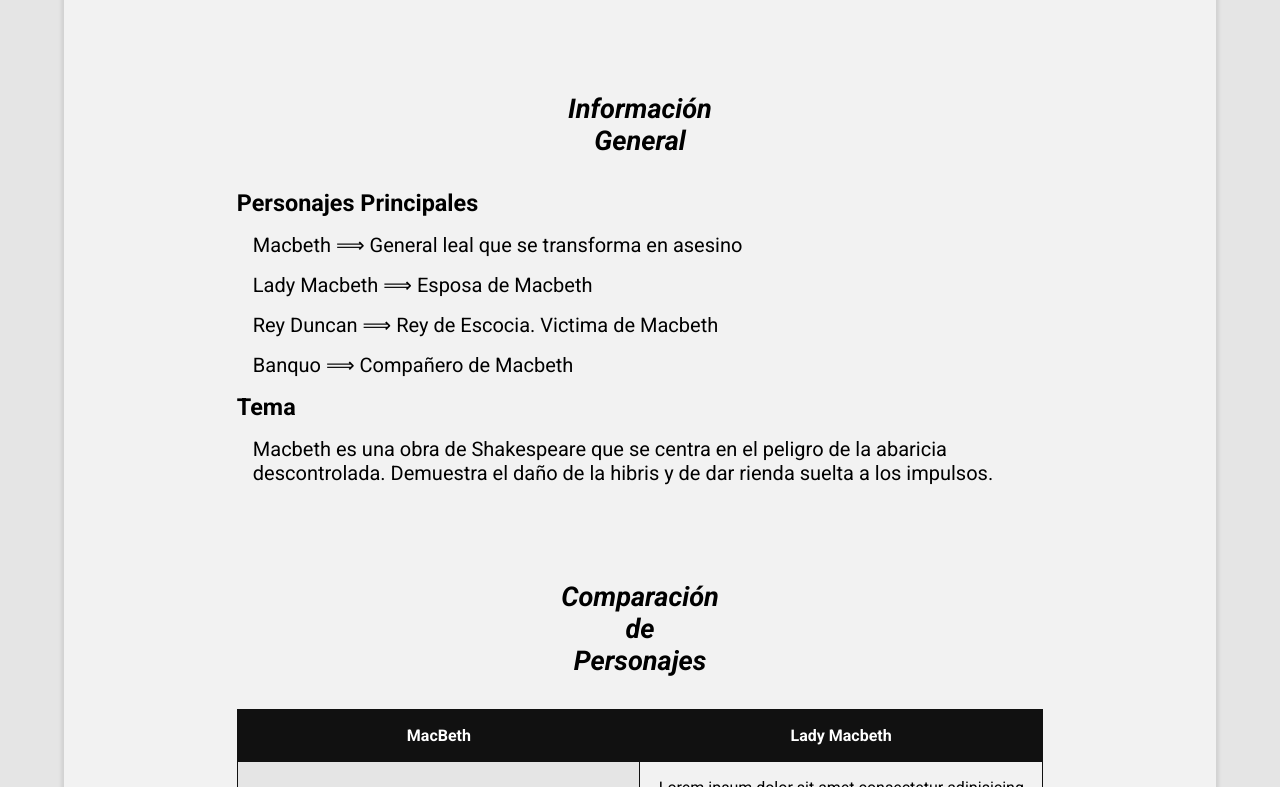
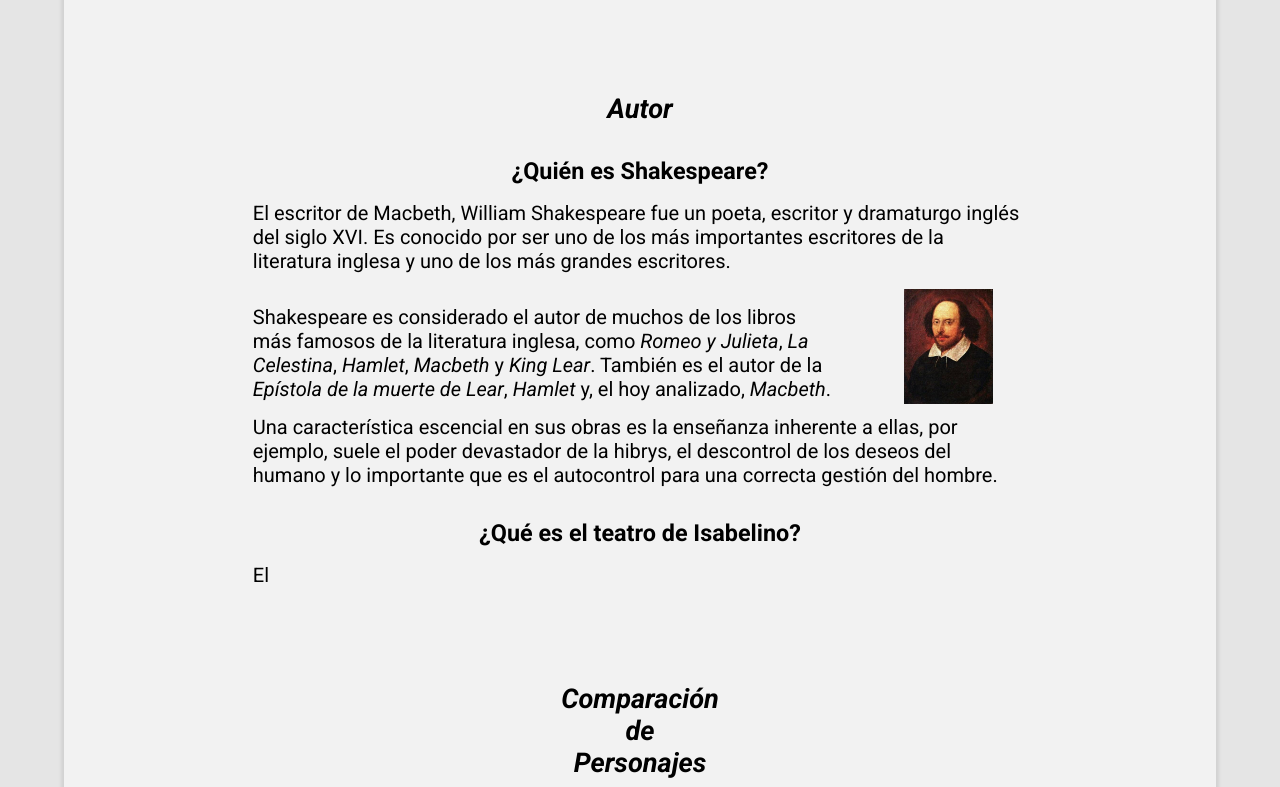
Before and after one commit to SanviDev/analisis-macbeth, a plain HTML site: page index.html in a window 1280 px wide. Shown: the part 658-1445 px from the top of the page. Drawn offline with Linux system fonts and the light colour scheme.

Commit message:
Add files via upload

```diff
--- a/index.html
+++ b/index.html
@@ -27,18 +27,48 @@
             <div class="img">
                 <img src="public/img/Macbeth-Portada.jpg" alt="Imagen de MacBeth">
             </div>
-            <h2>Información <br> General</h2>
+            <h2>Autor</h2>
             <div class="text">
-                <h3>Personajes Principales</h3>
-                <p>Macbeth &xrArr; General leal que se transforma en asesino</p>
-                <p>Lady Macbeth &xrArr; Esposa de Macbeth</p>
-                <p>Rey Duncan &xrArr; Rey de Escocia. Victima de Macbeth</p>
-                <p>Banquo &xrArr; Compañero de Macbeth</p>
-                <h3>Tema</h3>
-                <p>
-                    Macbeth es una obra de Shakespeare que se centra en el peligro de la abaricia descontrolada.
-                    Demuestra el daño de la hibris y de dar rienda suelta a los impulsos.
-                </p>
+                <section class="biografia-sheakspeare">
+                <h3>¿Quién es Shakespeare?</h3>
+
+                    <p>
+                        El escritor de Macbeth, William Shakespeare fue un poeta, escritor y dramaturgo inglés del siglo
+                        XVI. Es
+                        conocido por ser uno de los más importantes escritores de la literatura inglesa y uno de los más
+                        grandes escritores.
+                    </p>
+                    <div class="text-with-image">
+                        <p>
+                            Shakespeare es considerado el autor de muchos de los libros más famosos de la literatura
+                            inglesa, como <i>Romeo y
+                                Julieta</i>,
+                            <i>La Celestina</i>, <i>Hamlet</i>, <i>Macbeth</i> y <i>King Lear</i>. También es el autor
+                            de la <i>Epístola de la
+                                muerte de Lear</i>,
+                            <i>Hamlet</i> y, el hoy analizado, <i>Macbeth</i>.
+                        </p>
+                        <img class="grid-img" src="res/img/shakespeare.jpg" alt="Shakespeare">
+                    </div>
+
+
+                    <p>
+                        Una característica escencial en sus obras es la enseñanza inherente a ellas, por ejemplo, suele
+                        el poder devastador de la hibrys, el descontrol de los deseos del humano y lo importante que es
+                        el autocontrol para una
+                        correcta gestión del hombre.
+                    </p>
+
+                </section>
+                <setion class="teatro-isabelino">
+                    <h3>
+                        ¿Qué es el teatro de Isabelino?
+                    </h3>
+
+                    <p>
+                        El
+                    </p>
+                </setion>
             </div>
 
 
@@ -151,4 +181,5 @@
 
     <script src="public/js/theme.js"></script>
 </body>
+
 </html>
--- a/public/css/activitys.css
+++ b/public/css/activitys.css
@@ -1,3 +1,4 @@
+
 .activity {
     width: 70%;
     margin: 3rem auto;
--- a/public/css/index.css
+++ b/public/css/index.css
@@ -7,15 +7,40 @@
     overflow: hidden;
 }
 
+section {
+    margin: 2rem auto 2rem auto;
+}
+
+.text-with-image {
+    position: relative;
+    display: grid;
+    grid-template-columns: 1fr auto;
+    grid-gap: 1rem;
+    height:110px;
+
+    & .grid-img {
+        height: 115px;
+        margin-right: 50px;
+        margin-bottom: 15px;
+        position:initial;
+        right: 0;
+        margin-left: 2rem;
+    }
+}
+
 .text {
     margin: 2rem auto 2rem auto;
     width: 70%;
     font-size: 20px;
 }
 
-img {height: 100%;}
+img {
+    height: 100%;
+}
 
-.text p {margin: 1rem;}
+.text p {
+    margin: 1rem;
+}
 
 table {
     width: 70%;
@@ -24,7 +49,9 @@ table {
     margin: 0 auto;
 }
 
-thead {background-color: #111;}
+thead {
+    background-color: #111;
+}
 
 th {
     padding: 1rem;
@@ -38,42 +65,90 @@ td {
     border-left: 1px solid#111;
 }
 
-td:nth-child(1) {background-color: #e5e5e5;}
+td:nth-child(1) {
+    background-color: #e5e5e5;
+}
 
-tr {border-bottom: solid 1px#111;}
+tr {
+    border-bottom: solid 1px#111;
+}
 
 hr {
     width: 55%;
     margin: 4rem auto;
 }
 
-.movil {display: none;}
+.movil {
+    display: none;
+}
 
-body.dark table {border: solid 1px#fff;}
 
-body.dark thead {background-color: #eaeaea;}
 
-body.dark th {color: #232323;}
 
-body.dark td {color: #fafafa;}
 
-body.dark td:nth-child(1) {background-color: #1e1e1e;}
 
-body.dark tr {border-bottom: solid 1px#eaeaea;}
+/** Dark Mode */
+
+body.dark table {
+    border: solid 1px#fff;
+}
+
+body.dark thead {
+    background-color: #eaeaea;
+}
+
+body.dark th {
+    color: #232323;
+}
+
+body.dark td {
+    color: #fafafa;
+}
+
+body.dark td:nth-child(1) {
+    background-color: #1e1e1e;
+}
+
+body.dark tr {
+    border-bottom: solid 1px#eaeaea;
+}
+
+
+
+
+/** Media Queries */
 
 @media screen and (max-width: 768px) {
-    .contain {width: 100%;}
+    .contain {
+        width: 100%;
+    }
 
-    .desktop {display: none;}
+    .desktop {
+        display: none;
+    }
 
-    .text {width: 90%;}
+    .text {
+        width: 90%;
+    }
 
     .movil {
         display: table;
         width: 90%;
     }
 
-    td {border-right: solid 1px #111;}
+    td {
+        border-right: solid 1px #111;
+    }
 
-    body.dark td {border-right:solid 1px #fff;}
+    body.dark td {
+        border-right: solid 1px #fff;
+    }
+    .text-with-image {
+        display: flex;
+        height: auto;
+        flex-direction: column;
+        & .grid-img {
+            height: auto;
+        }
+    }
 }
--- a/public/css/styles.css
+++ b/public/css/styles.css
@@ -1,5 +1,4 @@
 @import url('https://fonts.googleapis.com/css2?family=Roboto:ital,wght@0,100;0,300;0,400;0,500;0,700;0,900;1,100;1,300;1,400;1,500;1,700;1,900&display=swap');
-
 * {
     margin: 0;
     padding: 0;
@@ -7,11 +6,8 @@
     transition: background-color 0.2s;
     transition-delay: 0;
 }
-
 html {font-family: 'Roboto', sans-serif;}
-
 body {background-color: #e5e5e5;}
-
 header {
     position: fixed;
     width: 100%;
@@ -22,7 +18,6 @@ header {
     box-shadow: #d2d2d2 0 0 3px 3px;
     z-index: 10;
 }
-
 .header-contain {
     display: flex;
     justify-content: space-around;
@@ -34,14 +29,11 @@ header {
     margin: 0 auto;
     z-index: 10;
 }
-
 header p {font-size: 1.3rem;}
-
 header a {
     text-decoration: none;
     color: black;
 }
-
 .theme {
     position: absolute;
     top: 1rem;
@@ -51,7 +43,6 @@ header a {
     transform: translate(90%, -50%);
     cursor: pointer;
 }
-
 .contain {
     width: 90%;
     margin: 5rem auto 2rem auto;
@@ -59,21 +50,20 @@ header a {
     padding: 2rem 0;
     box-shadow: #d2d2d2 0 0px 3px 3px;
 }
-
 h1,h2 {text-align: center;}
-
 h1 {
     font-size: 2.5rem;
     margin-bottom: 1rem;
 }
-
 h2 {
     font-size: 1.7rem;
     margin-bottom: 2rem;
     margin-top: 6rem;
     font-style: italic;
 }
-
+h3 {
+    text-align: center;
+}
 footer {
     text-align: center;
     display: flex;
@@ -83,7 +73,6 @@ footer {
     width: 100%;
     height: 5rem;
 }
-
 a {
     color: #232323;
     transition: 0.2s;
@@ -94,12 +83,10 @@ a {
         cursor: pointer;
     }
 }
-
 body.dark {
     background-color: #121213;
     color: #fefefe;
 }
-
 body.dark header {
     background-color: #000;
 
@@ -109,20 +96,14 @@ body.dark header {
 
     box-shadow: #151515 0 0px 3px 3px;
 }
-
 body.dark .contain {
     background-color: #232323;
     box-shadow: #151515 0 0px 3px 3px;
 }
-
 body.dark h2 {color: #fff;}
-
 body.dark hr {background-color: #fdfdfd;}
-
 body.dark footer {background-color: #121213;}
-
 body.dark a {color: #fafafa;}
-
 @media screen and (max-width: 768px) {
     header p {
         font-size: 1rem;
--- a/public/css/summaryes.css
+++ b/public/css/summaryes.css
@@ -1,3 +1,4 @@
+
 .distributive {
     margin: 2rem auto 2rem auto;
     width: 70%;
--- a/public/js/theme.js
+++ b/public/js/theme.js
@@ -1,3 +1,4 @@
+
 const themeSwitch = document.getElementById('theme-switch');
 const body = document.querySelector('body');
 
```
Also changed, not shown: public/html/actividades.html (+1 -2 lines), public/html/resumen.html (+1 -1 lines), res/img/shakespeare.jpg (added).
